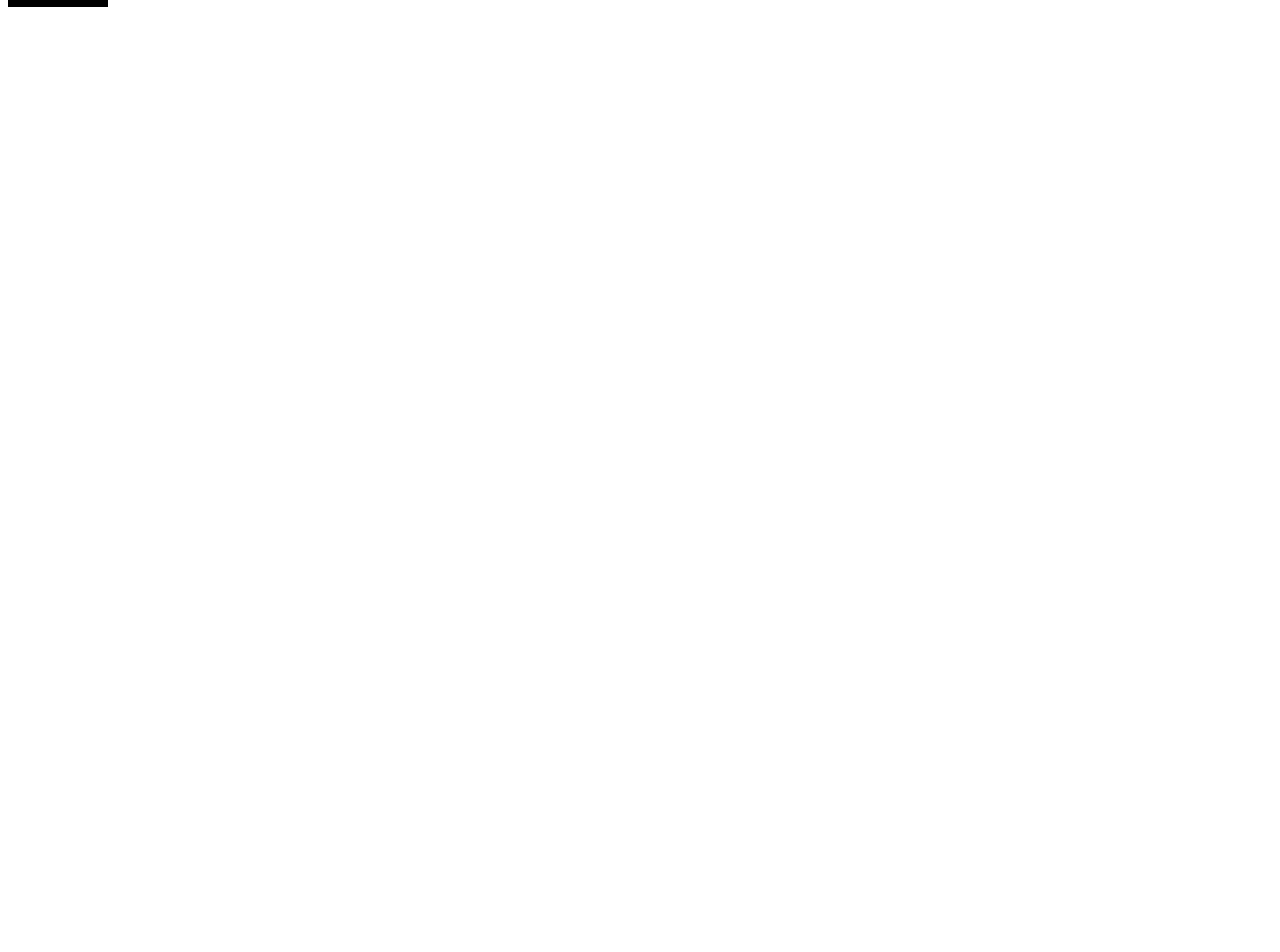
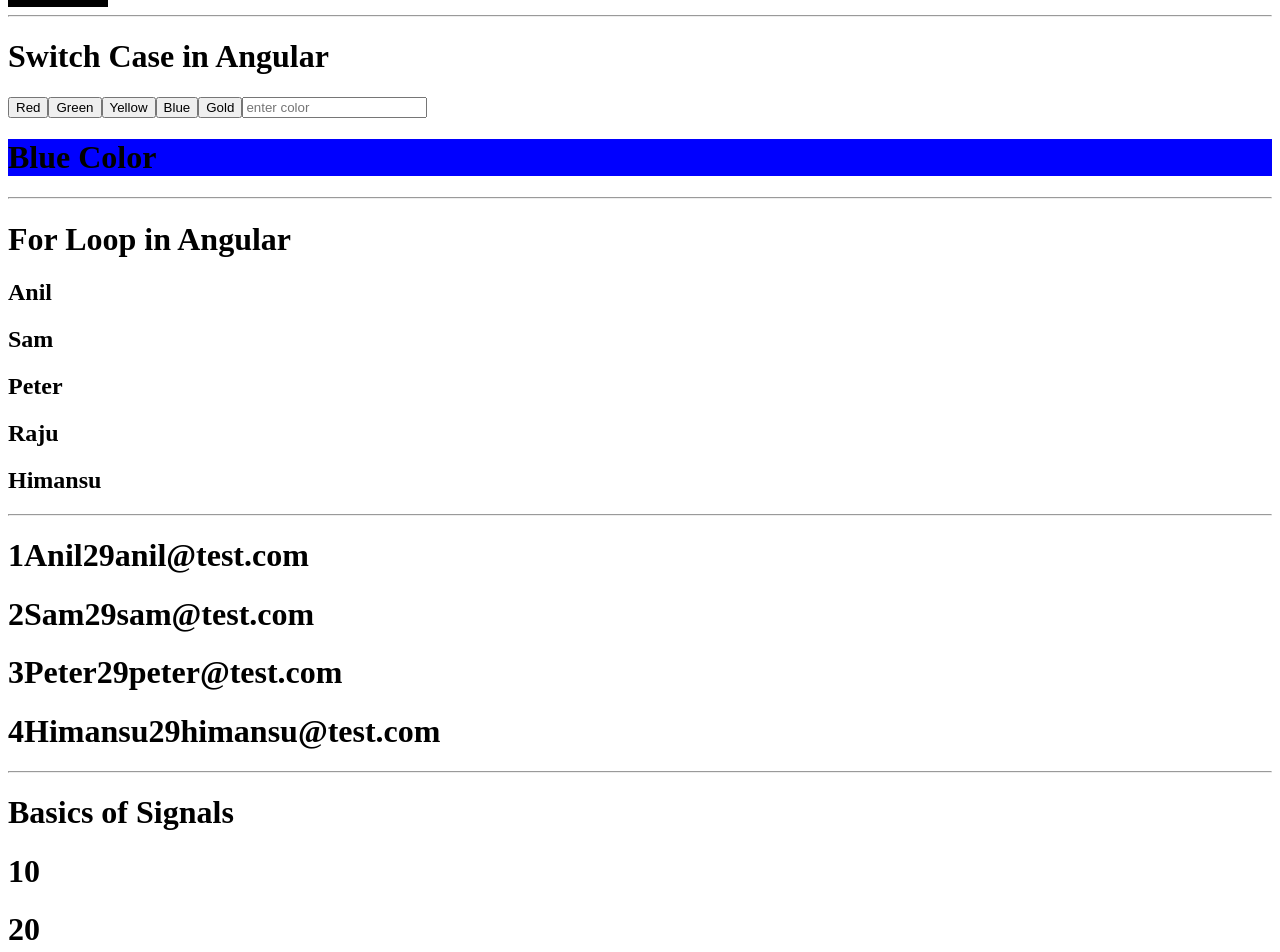
Before and after one commit to ali-bin-noor/angular-21-tut, an Angular app: page / in a window 1280 px wide. Shown: the part 1900-2852 px from the top of the page. Before the commit the page ends 1915 px from the top, so only its background shows below. Built offline with nearby package versions, Linux system fonts and the light colour scheme.

Commit message:
format code and Signal learning

```diff
--- a/src/app/app.html
+++ b/src/app/app.html
@@ -25,45 +25,36 @@
 <div style="text-align: center;">
     <h2 class="count">{{count}}</h2>
     <div>
-        <button (click) = "handleCounter('minus')" class="btn bg-red">Decrement</button>
-        <button (click) = "handleCounter('reset')" class="btn bg-black">Reset</button>
-        <button (click) = "handleCounter('plus')" class="btn bg-green">Increment</button>
+        <button (click)="handleCounter('minus')" class="btn bg-red">Decrement</button>
+        <button (click)="handleCounter('reset')" class="btn bg-black">Reset</button>
+        <button (click)="handleCounter('plus')" class="btn bg-green">Increment</button>
     </div>
 </div>
 
 <h1>Event in Angular</h1>
-<button class = "btn" name= "login" (click)="handleEvent($event)">Click event</button>
+<button class="btn" name="login" (click)="handleEvent($event)">Click event</button>
 
 <br>
 <br>
 
-<div
-(click)="handleEvent($event)"
-style="background-color: green; width: 100px; height: 100px;">
+<div (click)="handleEvent($event)" style="background-color: green; width: 100px; height: 100px;">
 
 
 </div>
 
-<div
-(mouseenter)="handleEvent($event)" (mouseleave)="handleEvent($event)"
+<div (mouseenter)="handleEvent($event)" (mouseleave)="handleEvent($event)"
     style="background-color: red; width: 100px; height: 100px;">
 
 </div>
 
-<div
-(mouseleave)="handleEvent($event)"
-style="background-color: yellow; width: 100px; height: 100px;">
+<div (mouseleave)="handleEvent($event)" style="background-color: yellow; width: 100px; height: 100px;">
 
 </div>
 
 <br>
 <br>
 
-<input
-(focus)="handleEvent($event)"
-(blur)="handleEvent($event)"
-(input)="handleEvent($event)"
-type="text" name="user">
+<input (focus)="handleEvent($event)" (blur)="handleEvent($event)" (input)="handleEvent($event)" type="text" name="user">
 
 <br>
 <br>
@@ -71,7 +62,7 @@ type="text" name="user">
 <!--Get and Set input-->
 <h1>Get and Set Input field value</h1>
 <h1>User Name is : {{displaynaam}} </h1>
-<input type="text" value="{{naam}}"  (input)="getNaam($event)"  placeholder="Enter User name">
+<input type="text" value="{{naam}}" (input)="getNaam($event)" placeholder="Enter User name">
 <br>
 <br>
 <button (click)="showNaam()">Get Name</button>
@@ -143,3 +134,63 @@ type="text" name="user">
 }
 
 <!--learning switch case-->
+<hr>
+
+<h1>Switch Case in Angular</h1>
+<button (click)="handleColour('red')">Red</button>
+<button (click)="handleColour('green')">Green</button>
+<button (click)="handleColour('yellow')">Yellow</button>
+<button (click)="handleColour('blue')">Blue</button>
+<button (click)="handleColour('gold')">Gold</button>
+<input type="text" placeholder="enter color" (input)="handleInputForColor($event)">
+
+@switch(colour){
+@case('red'){
+<h1 style="background-color: red;">Red Color</h1>
+}
+@case('green'){
+<h1 style="background-color: green;">Green Color</h1>
+}
+@case('yellow'){
+<h1 style="background-color: yellow;">Yellow Color</h1>
+}
+@case('blue'){
+<h1 style="background-color: blue;">Blue Color</h1>
+}
+@default{
+<h1 style="background-color: black; color: white;">No Color Match</h1>
+}
+}
+<hr>
+<!-- learning for loop -->
+<h1>For Loop in Angular</h1>
+@for(user of users; track user){
+<h2>{{user}}</h2>
+}
+<hr>
+@for(student of students; track student.name;;let id=$index){
+<h1>
+    <span>{{id+1}}</span>
+    <span>{{student.name}}</span>
+    <span>{{student.age}}</span>
+    <span>{{student.email}}</span>
+</h1>
+}
+<hr>
+
+
+<!-- learning Signals -->
+<h1>Basics of Signals</h1>
+
+<h1>{{countForSignal()}}</h1>
+<h1>{{xForSignal}}</h1>
+
+<button (click)="updatevalue()">Update Value</button>
+<br>
+<!-- other ways of using signal can be directly used in html file -->
+<br>
+
+
+<h1>{{countForSignal()}}</h1>
+<button (click)="countForSignal.set(countForSignal()-1)">Decrement</button>
+<button (click)="countForSignal.set(countForSignal()+1)">Increment</button>
--- a/src/app/app.ts
+++ b/src/app/app.ts
@@ -1,4 +1,4 @@
-import { Component, signal } from '@angular/core';
+import { Component, effect, signal } from '@angular/core';
 import { RouterOutlet } from '@angular/router';
 import { Login } from './login/login';
 import { SignUp } from './sign-up/sign-up';
@@ -68,79 +68,117 @@ export class App {
         this.count--;
       }
     } else if (value == "plus") {
-      this.count ++;
+      this.count++;
     } else {
       this.count = 0;
     }
   }
 
-  handleEvent(event:Event){//MouseEvent ki jagah any laga sakte ho
-    console.log("function called",event.type)
+  handleEvent(event: Event) {//MouseEvent ki jagah any laga sakte ho
+    console.log("function called", event.type)
     //console.log("function called",event.target.name)
     //console.log("function called",(event.target as Element).className)
-    console.log("value",(event.target as HTMLInputElement).value)
+    console.log("value", (event.target as HTMLInputElement).value)
   }
 
 
 
 
-  naam =""
+  naam = ""
   displaynaam = ""
-  getNaam(event:Event){
+  getNaam(event: Event) {
     const value = (event.target as HTMLInputElement).value
     console.log(value)
-    this.naam= value
+    this.naam = value
   }
 
-  showNaam(){
-    this.displaynaam=this.naam
+  showNaam() {
+    this.displaynaam = this.naam
   }
 
-  setNaam(){
-    this.naam="Sam"
+  setNaam() {
+    this.naam = "Sam"
   }
 
 
-  email2=""
-  getEmail(value:string){
+  email2 = ""
+  getEmail(value: string) {
     console.log(value)
-    this.email2=value
+    this.email2 = value
   }
-  setEmail(){
+  setEmail() {
     this.email2 = "test@test.com"
   }
 
   //learning if-else | control flow
   display = true;
-  x=10
-  toggle2Div= false
+  x = 10
+  toggle2Div = false
 
-  hideDiv(){
-    this.display=false
+  hideDiv() {
+    this.display = false
   }
 
-  showDiv(){
-    this.display=true
+  showDiv() {
+    this.display = true
   }
-  toggleDiv(){
+  toggleDiv() {
     this.display = !this.display
   }
 
-  toggleTwoDiv(){
-    this.toggle2Div =!this.toggle2Div
+  toggleTwoDiv() {
+    this.toggle2Div = !this.toggle2Div
   }
 
   // learning else if
   color = 100
 
-  handleColor(val:number){
-    this.color=val
+  handleColor(val: number) {
+    this.color = val
   }
 
-  handleInput(event:Event){
-      this.color=parseInt((event.target as HTMLInputElement).value)
+  handleInput(event: Event) {
+    this.color = parseInt((event.target as HTMLInputElement).value)
   }
 
-   // learning switch case
+  // learning switch case
+  colour = 'blue'
+
+  handleColour(val: string) {
+    this.colour = val
+  }
+
+  handleInputForColor(event: Event) {
+    this.colour = (event.target as HTMLInputElement).value
+  }
+
+  // learning for loop
+  users = ["Anil", "Sam", "Peter", "Raju", "Himansu"]
+
+  students = [
+    { name: 'Anil', age: 29, email: 'anil@test.com' },
+    { name: 'Sam', age: 29, email: 'sam@test.com' },
+    { name: 'Peter', age: 29, email: 'peter@test.com' },
+    { name: 'Himansu', age: 29, email: 'himansu@test.com' },
+  ]
+
+  getname(name: string) {
+    console.log(name)
+  }
+
+  //leaning Signals
+  countForSignal = signal(10) //this is signal
+  xForSignal = 20 //this is normal variable
+
+  constructor() {
+    effect(() => {
+      console.log(this.countForSignal())
+    })
+  }
+
+  updatevalue() {
+    this.countForSignal.set(this.countForSignal() + 1)
+
+  }
 
 }
```
Lines whose indentation alone changed are shown as unchanged.
